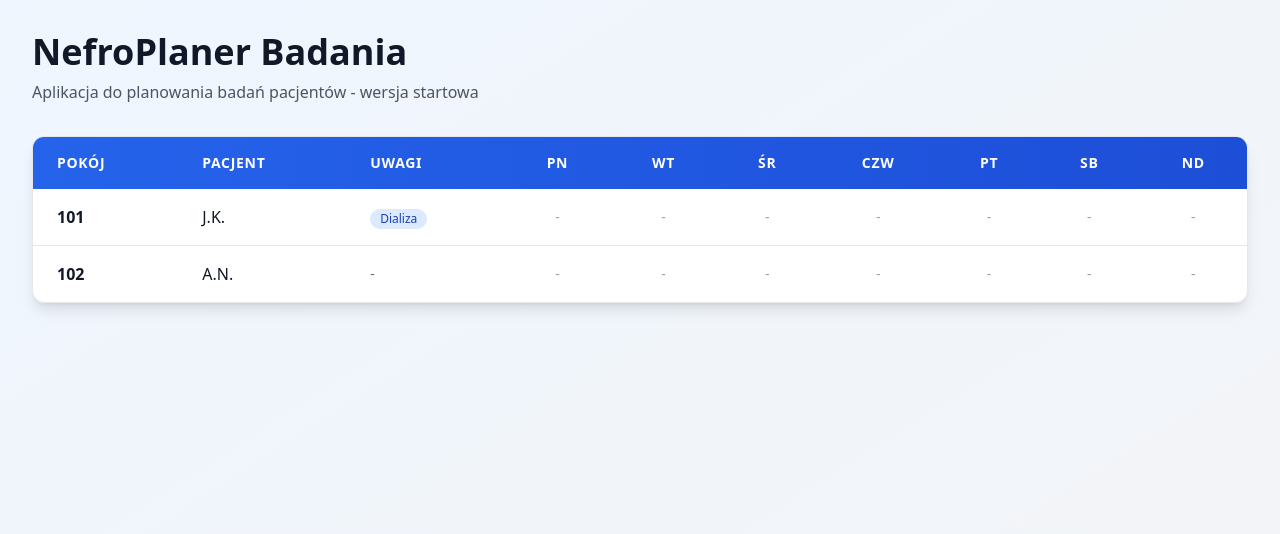
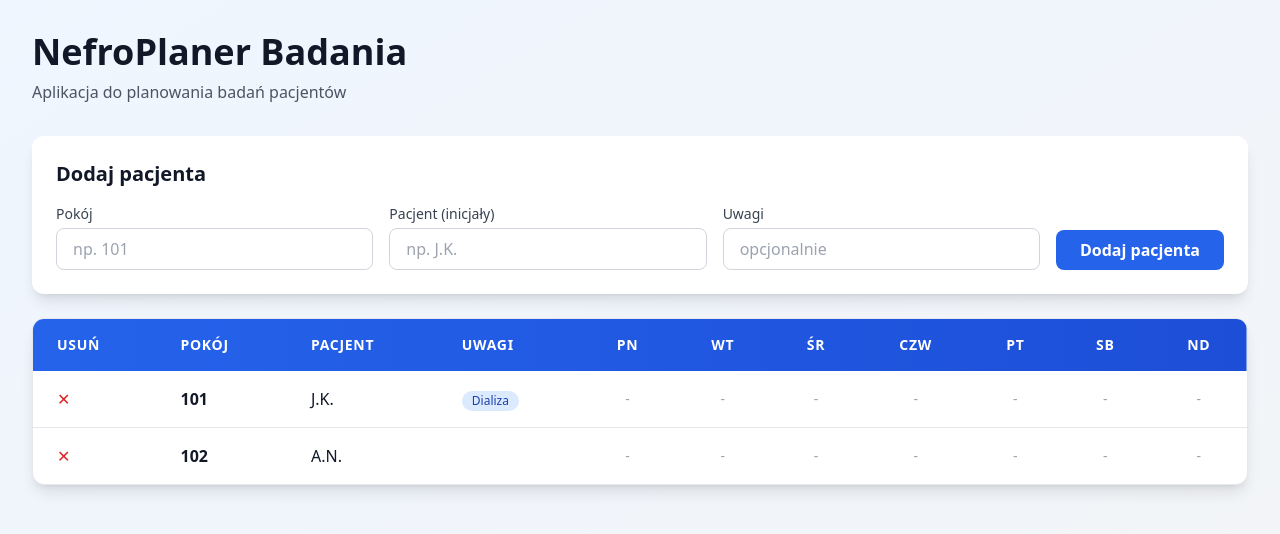
Before and after one commit to joannaklos1983/nefroplaner-badania, a Next.js app: page / in a window 1280 px wide. Shown: the top 534 px of the page. Built offline with nearby package versions, Linux system fonts and the light colour scheme.

Commit message:
Update page.js

```diff
--- a/app/page.js
+++ b/app/page.js
@@ -1,4 +1,44 @@
+'use client'
+
+import { useState } from 'react'
+
 export default function Home() {
+  const [patients, setPatients] = useState([
+    { id: 1, room: '101', name: 'J.K.', notes: 'Dializa' },
+    { id: 2, room: '102', name: 'A.N.', notes: '' },
+  ])
+
+  const [formData, setFormData] = useState({
+    room: '',
+    name: '',
+    notes: '',
+  })
+
+  const handleSubmit = (e) => {
+    e.preventDefault()
+
+    if (!formData.room || !formData.name) {
+      alert('Wypełnij numer pokoju i inicjały pacjenta')
+      return
+    }
+
+    const newPatient = {
+      id: Date.now(),
+      room: formData.room,
+      name: formData.name,
+      notes: formData.notes,
+    }
+
+    setPatients([...patients, newPatient])
+    setFormData({ room: '', name: '', notes: '' })
+  }
+
+  const handleDelete = (id) => {
+    if (confirm('Czy na pewno usunąć tego pacjenta?')) {
+      setPatients(patients.filter(p => p.id !== id))
+    }
+  }
+
   return (
     <main className="min-h-screen p-8 bg-gradient-to-br from-blue-50 to-gray-100">
       <div className="max-w-7xl mx-auto">
@@ -7,15 +47,68 @@ export default function Home() {
             NefroPlaner Badania
           </h1>
           <p className="text-gray-600">
-            Aplikacja do planowania badań pacjentów - wersja startowa
+            Aplikacja do planowania badań pacjentów
           </p>
         </div>
 
+        {/* Formularz dodawania pacjenta */}
+        <div className="bg-white rounded-xl shadow-lg p-6 mb-6">
+          <h2 className="text-xl font-semibold text-gray-900 mb-4">
+            Dodaj pacjenta
+          </h2>
+          <form onSubmit={handleSubmit} className="flex gap-4 items-end">
+            <div className="flex-1">
+              <label className="block text-sm font-medium text-gray-700 mb-1">
+                Pokój
+              </label>
+              <input
+                type="text"
+                value={formData.room}
+                onChange={(e) => setFormData({...formData, room: e.target.value})}
+                className="w-full px-4 py-2 border border-gray-300 rounded-lg focus:ring-2 focus:ring-blue-500 focus:border-blue-500"
+                placeholder="np. 101"
+              />
+            </div>
+            <div className="flex-1">
+              <label className="block text-sm font-medium text-gray-700 mb-1">
+                Pacjent (inicjały)
+              </label>
+              <input
+                type="text"
+                value={formData.name}
+                onChange={(e) => setFormData({...formData, name: e.target.value})}
+                className="w-full px-4 py-2 border border-gray-300 rounded-lg focus:ring-2 focus:ring-blue-500 focus:border-blue-500"
+                placeholder="np. J.K."
+              />
+            </div>
+            <div className="flex-1">
+              <label className="block text-sm font-medium text-gray-700 mb-1">
+                Uwagi
+              </label>
+              <input
+                type="text"
+                value={formData.notes}
+                onChange={(e) => setFormData({...formData, notes: e.target.value})}
+                className="w-full px-4 py-2 border border-gray-300 rounded-lg focus:ring-2 focus:ring-blue-500 focus:border-blue-500"
+                placeholder="opcjonalnie"
+              />
+            </div>
+            <button
+              type="submit"
+              className="px-6 py-2 bg-blue-600 text-white font-semibold rounded-lg hover:bg-blue-700 transition-colors"
+            >
+              Dodaj pacjenta
+            </button>
+          </form>
+        </div>
+
+        {/* Tabela */}
         <div className="bg-white rounded-xl shadow-lg overflow-hidden border border-gray-200">
           <div className="overflow-x-auto">
             <table className="min-w-full">
               <thead>
                 <tr className="bg-gradient-to-r from-blue-600 to-blue-700 text-white">
+                  <th className="px-6 py-4 text-left text-sm font-semibold uppercase tracking-wider">Usuń</th>
                   <th className="px-6 py-4 text-left text-sm font-semibold uppercase tracking-wider">Pokój</th>
                   <th className="px-6 py-4 text-left text-sm font-semibold uppercase tracking-wider">Pacjent</th>
                   <th className="px-6 py-4 text-left text-sm font-semibold uppercase tracking-wider">Uwagi</th>
@@ -29,17 +122,28 @@ export default function Home() {
                 </tr>
               </thead>
               <tbody className="divide-y divide-gray-200">
-                <tr className="hover:bg-blue-50 transition-colors">
-                  <td className="px-6 py-4 whitespace-nowrap">
-                    <span className="font-semibold text-gray-900">101</span>
+                {patients.map((patient) => (
+                  <tr key={patient.id} className="hover:bg-blue-50 transition-colors">
+                    <td className="px-6 py-4">
+                      <button
+                        onClick={() => handleDelete(patient.id)}
+                        className="text-red-600 hover:text-red-800 font-medium"
+                      >
+                        ✕
+                      </button>
                     </td>
                     <td className="px-6 py-4 whitespace-nowrap">
-                    <span className="font-medium text-gray-900">J.K.</span>
+                      <span className="font-semibold text-gray-900">{patient.room}</span>
+                    </td>
+                    <td className="px-6 py-4 whitespace-nowrap">
+                      <span className="font-medium text-gray-900">{patient.name}</span>
                     </td>
                     <td className="px-6 py-4">
+                      {patient.notes && (
                         <span className="inline-flex items-center px-2.5 py-0.5 rounded-full text-xs font-medium bg-blue-100 text-blue-800">
-                      Dializa
+                          {patient.notes}
                         </span>
+                      )}
                     </td>
                     <td className="px-6 py-4 text-center text-sm text-gray-400">-</td>
                     <td className="px-6 py-4 text-center text-sm text-gray-400">-</td>
@@ -49,27 +153,12 @@ export default function Home() {
                     <td className="px-6 py-4 text-center text-sm text-gray-400">-</td>
                     <td className="px-6 py-4 text-center text-sm text-gray-400">-</td>
                   </tr>
-                <tr className="hover:bg-blue-50 transition-colors">
-                  <td className="px-6 py-4 whitespace-nowrap">
-                    <span className="font-semibold text-gray-900">102</span>
-                  </td>
-                  <td className="px-6 py-4 whitespace-nowrap">
-                    <span className="font-medium text-gray-900">A.N.</span>
-                  </td>
-                  <td className="px-6 py-4 text-sm text-gray-500">-</td>
-                  <td className="px-6 py-4 text-center text-sm text-gray-400">-</td>
-                  <td className="px-6 py-4 text-center text-sm text-gray-400">-</td>
-                  <td className="px-6 py-4 text-center text-sm text-gray-400">-</td>
-                  <td className="px-6 py-4 text-center text-sm text-gray-400">-</td>
-                  <td className="px-6 py-4 text-center text-sm text-gray-400">-</td>
-                  <td className="px-6 py-4 text-center text-sm text-gray-400">-</td>
-                  <td className="px-6 py-4 text-center text-sm text-gray-400">-</td>
-                </tr>
+                ))}
               </tbody>
             </table>
           </div>
         </div>
       </div>
     </main>
-  );
+  )
 }
```
Lines whose indentation alone changed are shown as unchanged.
